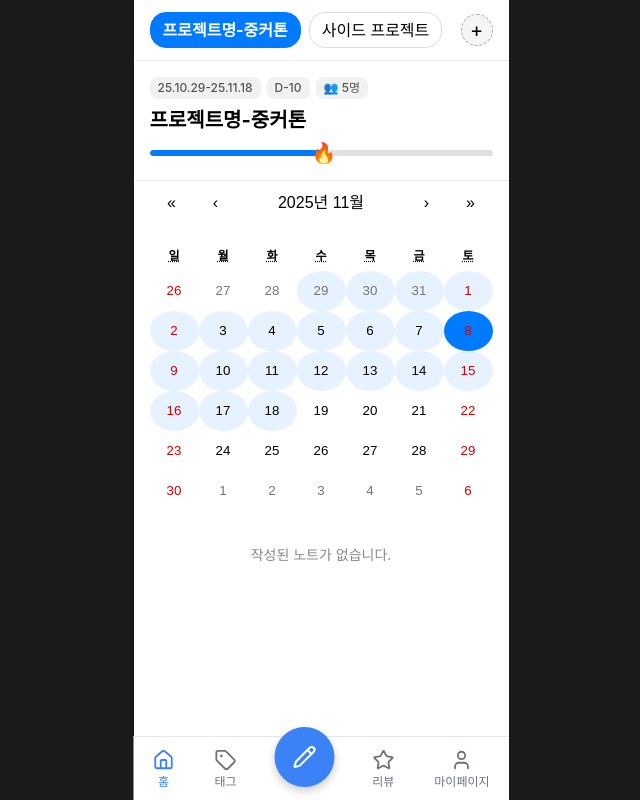
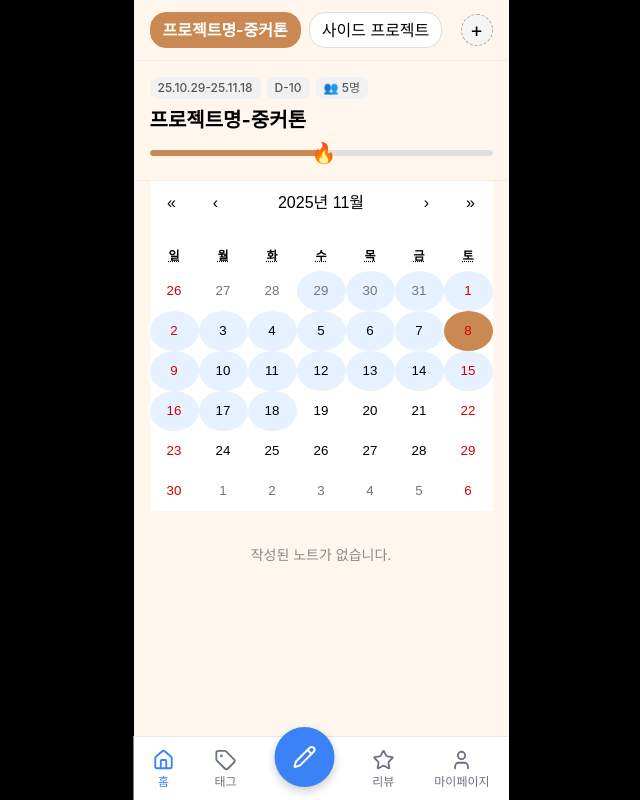
Before and after one commit to LikeLion-13th-Chungkathon/Frontend, a React (Vite) app: page /home in a window 1280 px wide. Shown: the whole page, without its empty margins (319-959 px from the left). Built offline with nearby package versions, Linux system fonts and the light colour scheme; a web font is replaced by a local one.

Commit message:
style: point 컬러 생성 및 스타일 수정

```diff
--- a/src/styles/theme.ts
+++ b/src/styles/theme.ts
@@ -3,10 +3,17 @@ import type { Theme } from "../types/theme.types";
 
 const theme: Theme = {
   colors: {
-    bodyBg: "white",
-    text: "black",
-    background: "#1b1b1b", //바깥 부분(페이지 배경)
-    primary: "#007BFF",
+    //포인트 컬러
+    primary: "#CA8853",
+
+    //배경컬러
+    bodyBg: "#FFF7ED", // 앱콘텐츠배경
+    background: "black", //바깥 부분(페이지 배경)
+    background2: "#FFECD4",
+
+    // 텍스트 컬러fff
+    text: "black", // 기본 텍스트
+    textSecondary: "#969696",
   },
   fonts: {
     primary:
@@ -17,6 +24,5 @@ const theme: Theme = {
     maxWidth: "375px", // 모바일 앱 폭
     padding: "16px",
   },
-
 };
 export default theme;
--- a/src/types/theme.types.ts
+++ b/src/types/theme.types.ts
@@ -2,9 +2,11 @@ export interface Theme {
   colors: {
     bodyBg: string;
     text: string;
+    textSecondary: string;
     // 여기에 추가적인 색상들을 정의
     primary: string;
     background: string;
+    background2: string;
   };
   fonts: {
     primary: string;
```
